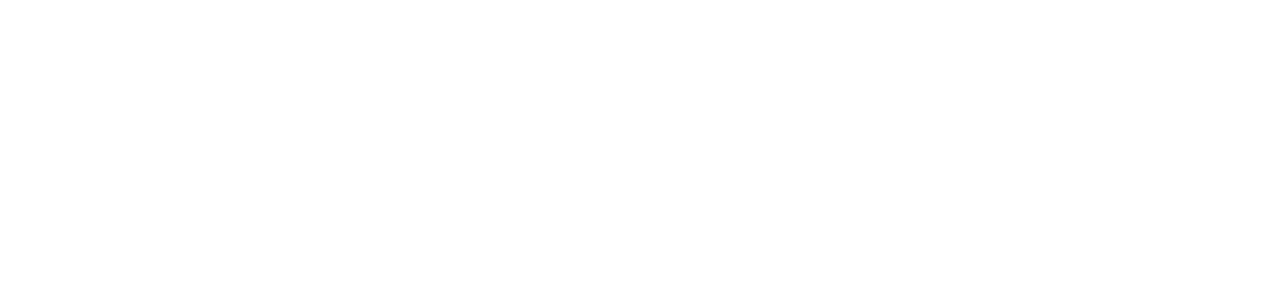
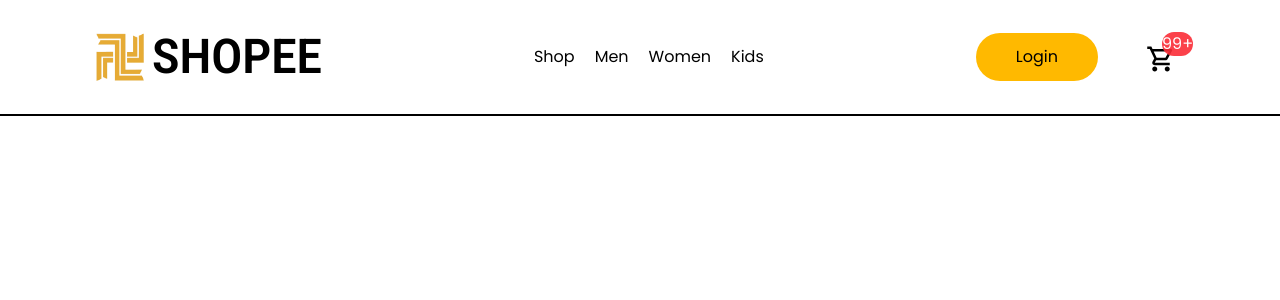
Before and after one commit to riyudev/E-Commerce-Website, a React (Vite) app: page / in a window 1280 px wide. Shown: the top 300 px of the page. Built offline with nearby package versions, Linux system fonts and the light colour scheme.

Commit message:
navbar added

```diff
--- a/src/App.css
+++ b/src/App.css
@@ -1,7 +1,7 @@
 @font-face {
-  font-family: "poppins-regular";
+  font-family: "quicksand-medium";
   src:
-    local("Poppins-Regular"),
+    local("Quicksand-Medium"),
     url("./fonts/Poppins-Regular.ttf") format("truetype");
 }
 
--- a/src/App.jsx
+++ b/src/App.jsx
@@ -1,7 +1,12 @@
 import "./App.css";
+import Navbar from "./components/Navbar";
 
 function App() {
-  return <div className="flex min-h-screen items-center justify-center"></div>;
+  return (
+    <div className="">
+      <Navbar />
+    </div>
+  );
 }
 
 export default App;
--- /dev/null
+++ b/src/components/Navbar.jsx
@@ -0,0 +1,37 @@
+import React from "react";
+import Logo from "../assets/logo.png";
+import { MdOutlineShoppingCart } from "react-icons/md";
+
+function Navbar() {
+  return (
+    <nav className="w-full place-items-center border-b-2">
+      <div className="flex w-[90%] items-center justify-between p-8">
+        <div className="flex gap-x-2">
+          <div className="max-w-12">
+            <img src={Logo} alt="" />
+          </div>
+          <h2>SHOPEE</h2>
+        </div>
+
+        <ul className="flex gap-x-5">
+          <li>Shop</li>
+          <li>Men</li>
+          <li>Women</li>
+          <li>Kids</li>
+        </ul>
+
+        <div className="flex items-center space-x-10">
+          <button className="rounded-full bg-amber-400 p-3 px-10">Login</button>
+          <div className="relative cursor-pointer p-2">
+            <MdOutlineShoppingCart className="mt-1 text-3xl" />
+            <p className="absolute top-0 ml-4 rounded-full bg-red-500/90 text-white">
+              99+
+            </p>
+          </div>
+        </div>
+      </div>
+    </nav>
+  );
+}
+
+export default Navbar;
--- a/src/index.css
+++ b/src/index.css
@@ -5,13 +5,22 @@
   --breakpoint-laptop: 870px;
   --breakpoint-tablet: 500px;
 
-  --font-poppinsRegular: poppins-regular;
-  --font-poppinsBold: poppins-bold;
+  --font-quicksand: quicksand-medium;
   --font-robotoRegular: roboto-regular;
   --font-robotoSemiBold: roboto-semibold;
 }
 @layer base {
   h1 {
-    @apply laptop:text-5xl font-robotoRegular text-3xl;
+    @apply laptop:text-5xl font-robotoRegular text-5xl;
+  }
+
+  h2 {
+    @apply laptop:text-5xl font-robotoSemiBold text-3xl;
+  }
+
+  li,
+  button,
+  p {
+    @apply font-quicksand;
   }
 }
```
Also changed, not shown: src/fonts/Quicksand-Medium.ttf (added).
